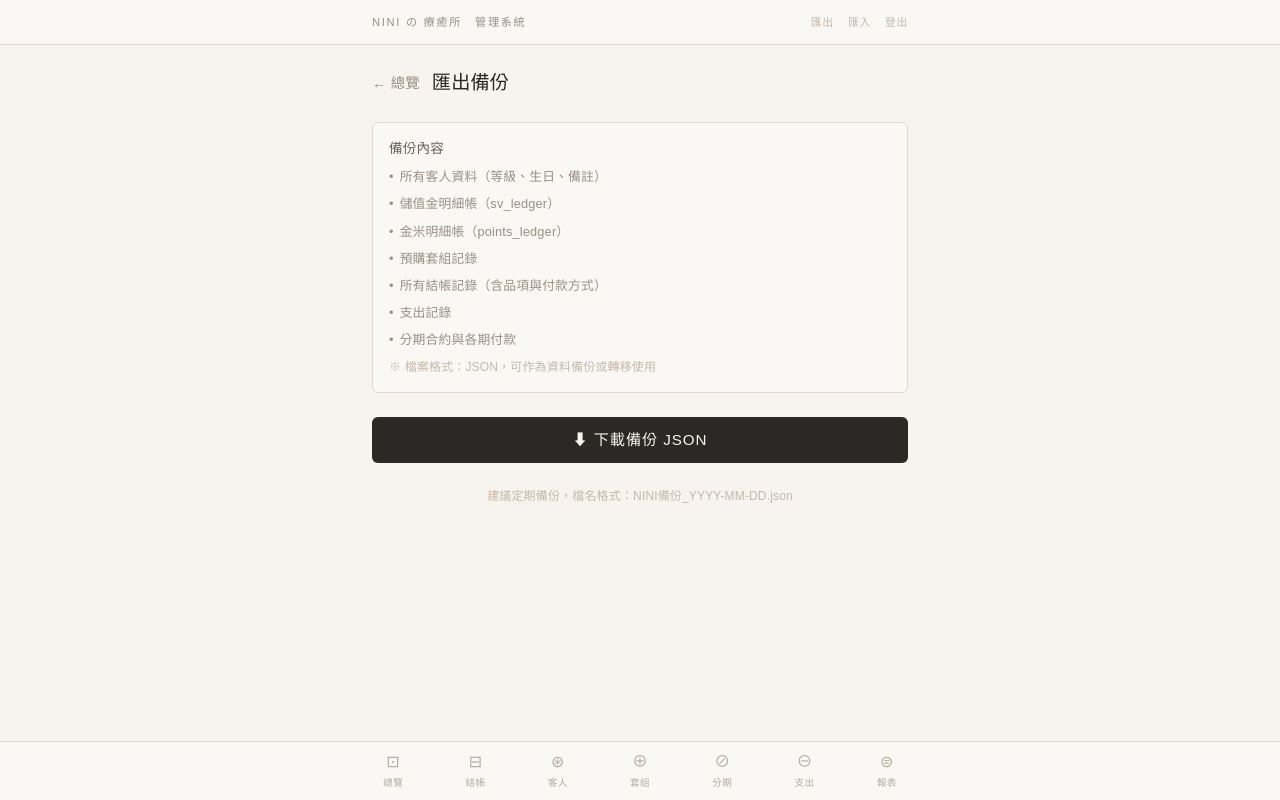
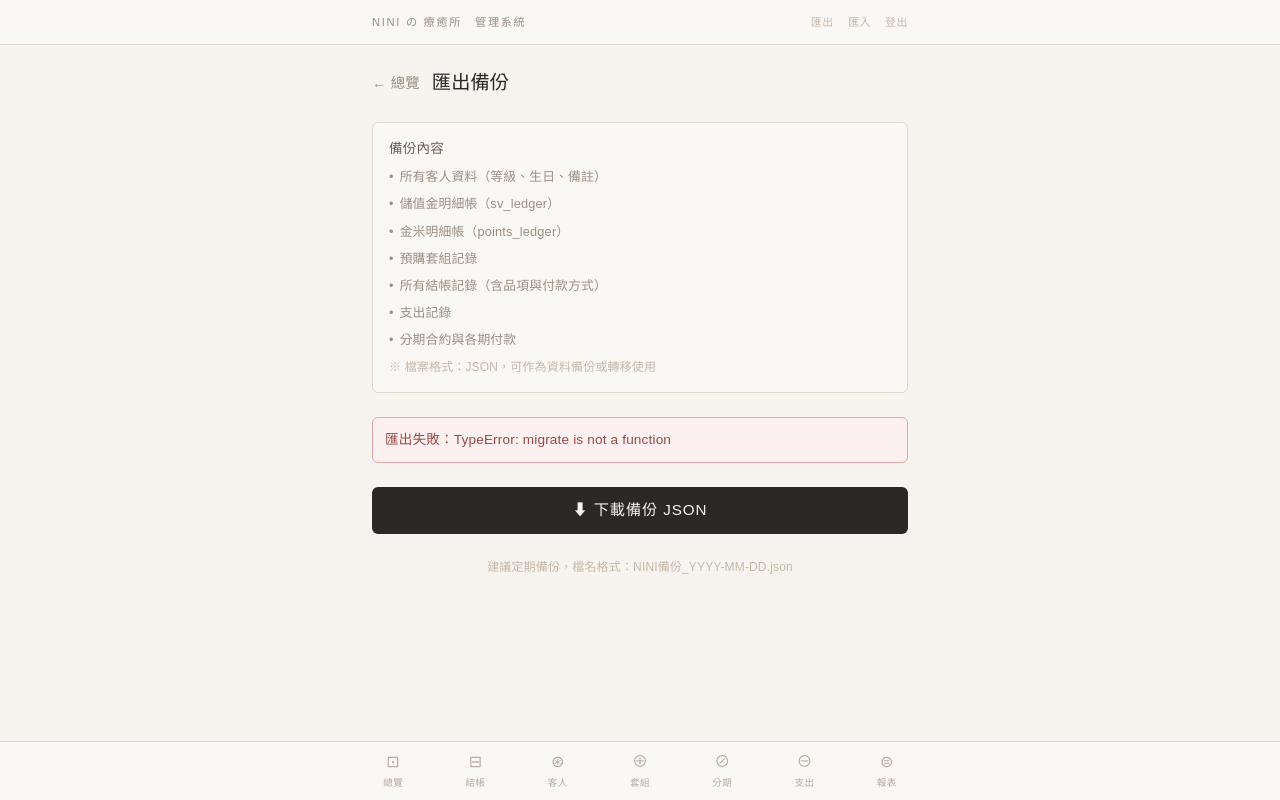
Before and after one commit to Chen-ruo-shiuan/nini-payment-tracker, a Next.js app: page /export in a window 1280 px wide. Both pictures are taken after a click on the button "⬇ 下載備份 JSON". Built offline with nearby package versions, Linux system fonts and the light colour scheme; no server answers; the database is empty.

Commit message:
fix: add try-catch to export API, show error details in UI

```diff
--- a/app/api/export/route.ts
+++ b/app/api/export/route.ts
@@ -5,6 +5,7 @@ export const runtime = 'nodejs'
 
 // GET /api/export  → 下載完整資料備份（JSON）
 export async function GET() {
+  try {
     const db = getDb()
 
     const clients = db.prepare(`SELECT * FROM clients ORDER BY id`).all()
@@ -60,4 +61,11 @@ export async function GET() {
         'Content-Disposition': `attachment; filename="NINI備份_${now}.json"`,
       },
     })
+  } catch (err) {
+    console.error('[Export Error]', err)
+    return NextResponse.json(
+      { error: String(err) },
+      { status: 500 }
+    )
   }
+}
--- a/app/export/page.tsx
+++ b/app/export/page.tsx
@@ -5,13 +5,20 @@ import Link from 'next/link'
 export default function ExportPage() {
   const [loading, setLoading] = useState(false)
   const [done, setDone] = useState(false)
+  const [error, setError] = useState('')
 
   async function handleExport() {
     setLoading(true)
     setDone(false)
+    setError('')
     try {
       const res = await fetch('/api/export')
-      if (!res.ok) { alert('匯出失敗，請稍後再試'); return }
+      if (!res.ok) {
+        let msg = `HTTP ${res.status}`
+        try { const j = await res.json(); msg = j.error || msg } catch { /* ignore */ }
+        setError(`匯出失敗：${msg}`)
+        return
+      }
 
       const blob = await res.blob()
       const disposition = res.headers.get('Content-Disposition') ?? ''
@@ -61,6 +68,16 @@ export default function ExportPage() {
         </p>
       </div>
 
+      {error && (
+        <div style={{
+          background: '#fdf0f0', border: '1px solid #e8a8a8',
+          borderRadius: '6px', padding: '12px',
+          color: '#9a4a4a', fontSize: '0.85rem',
+        }}>
+          {error}
+        </div>
+      )}
+
       {done && (
         <div style={{
           background: '#edf3eb', border: '1px solid #9ab89e',
```
Lines whose indentation alone changed are shown as unchanged.
